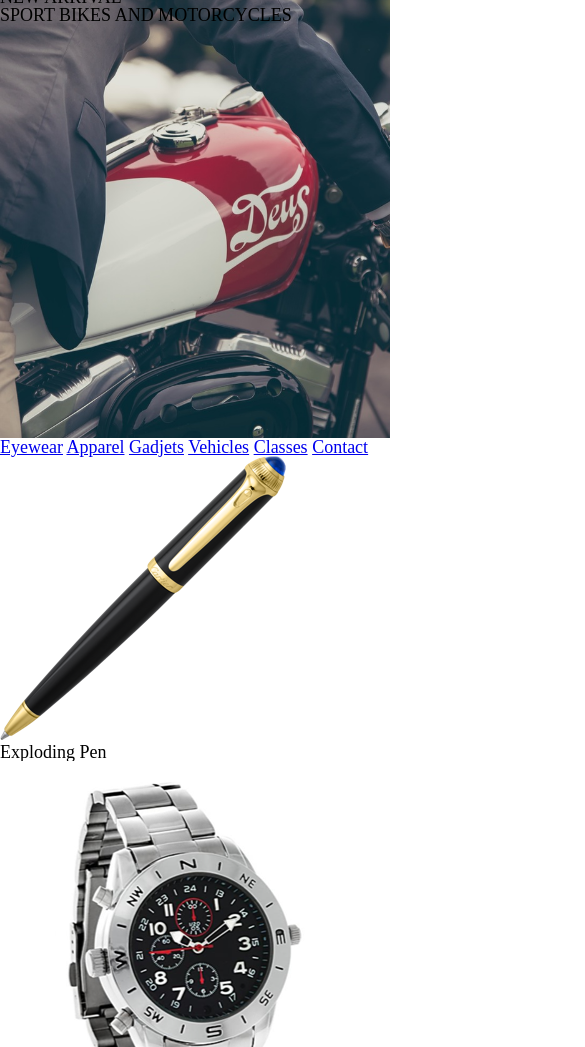
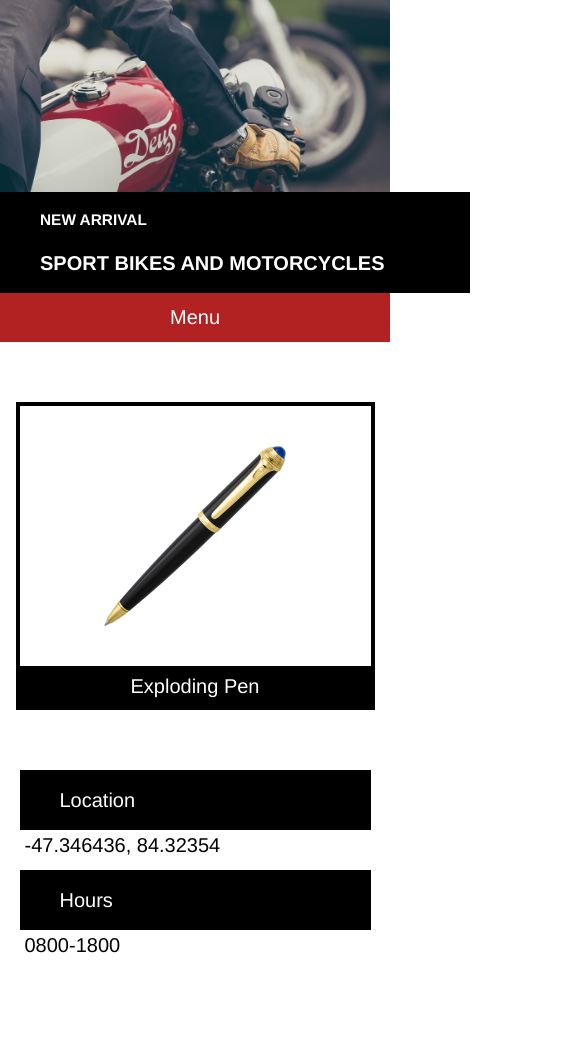
Before and after one commit to endasan/SecretAgentSupply, a plain HTML site: page index.html in a window 390 px wide. Shown: the part 54-1101 px from the top of the page, 585 px wide, since content can reach past the window. Drawn offline with Linux system fonts and the light colour scheme.

Commit message:
final commit

```diff
--- a/index.html
+++ b/index.html
@@ -14,50 +14,62 @@
       </div>
     </header>
     <div class="main_banner">
-      <div class="new_arrival container">
-        <p>NEW ARRIVAL</p>
-        <p>SPORT BIKES AND MOTORCYCLES</p>
+      <div class="container">
+        <div class="headline">
+          <h4>NEW ARRIVAL</h4>
+          <h1>SPORT BIKES AND MOTORCYCLES</h4>
+        </div>
       </div>
     </div>
     <div class="navigation">
-      <nav class="container">
+      <div class="container">
+        <nav class="big_screen">
           <a href="#">Eyewear</a>
           <a href="#">Apparel</a>
-        <a href="#">Gadjets</a>
+          <a href="#">Gadgets</a>
           <a href="#">Vehicles</a>
           <a href="#">Classes</a>
           <a href="#">Contact</a>
         </nav>
+        <nav class="small_screen">
+          <a href="#">Menu</a>
+        </nav>
+      </div>
     </div>
     <div class="product_grid container">
         <div class="product">
+          <div class="product_image">
             <img src="./resources/images/pen.png" alt="pen_image"/>
-          <p class="title">Exploding Pen</p>
           </div>
-        <div class="product">
+          <h4 class="title">Exploding Pen</h4>
+        </div>
+        <div class="product watch">
+          <div class="product_image">
             <img src="./resources/images/watch.png" alt="watch_image"/>
-          <p class="title">Cellular Watch</p>
           </div>
-        <div class="product">
-          <img src="./resources/images/glasses.png" alt="glasses_image"/>
-          <p class="title">Thermal Glasses</p>
+          <h4 class="title">Cellular Watch</h4>
+        </div>
+        <div class="product glasses">
+          <div class="product_image">
+            <img class="wide_img" src="./resources/images/glasses.png" alt="glasses_image"/>
+          </div>
+          <h4 class="title">Thermal Glasses</h4>
         </div>
     </div>
     <div class="information container">
       <div class="info_item">
-        <p class="title">Location</p>
+        <h4 class="title">Location</h4>
         <p>-47.346436, 84.32354</p>
       </div>
       <div class="info_item">
-        <p class="title">Hours</p>
+        <h4 class="title">Hours</h4>
         <p>0800-1800</p>
       </div>
     </div>
     <footer>
       <div class="container">
-
+        <p>Copyright Secret Agent Supply Inc</p>
       </div>
-      <p class="copyright">Copyright Secret Agent Supply Inc</p>
     </footer>
   </body>
 </html>
--- a/resources/css/style.css
+++ b/resources/css/style.css
@@ -1,16 +1,21 @@
 html{
-  font-size: 18px;
-  font-family: Helvetica sans-serif;
-}
-
-.container {
-  width: 960px;
-  margin: auto;
+  font-size: 20px;
+  font-family: Helvetica, sans-serif;
+  color: white;
 }
 
 header {
   background-color: black;
   width: 100%;
+}
+
+a{
+  color: white;
+  text-decoration: none;
+}
+.container {
+  max-width: 960px;
+  margin: 0 auto;
 }
 
 .header{
@@ -26,7 +31,6 @@ header {
 
 .header .title {
   font-size: 1rem;
-  color: white;
   padding: 0.66rem 1rem;
 }
 
@@ -35,5 +39,184 @@ header {
   height: 25rem;
   background-image: url("../images/moto.jpeg");
   background-repeat: no-repeat;
+  background-position: center;
   background-size: cover;
 }
+
+.headline{
+  max-width: 20rem;
+  background-color: black;
+  position: relative;
+  top: 9rem;
+  padding: 2rem 3rem;
+  font-weight: bold;
+}
+
+.headline h4 {
+  font-size: 1rem;
+  padding-bottom: 1.25rem;
+}
+
+.headline h1 {
+  font-size: 2rem;
+}
+
+.navigation {
+  width: 100%;
+  background-color: firebrick;
+  z-index: 5;
+}
+
+.big_screen {
+  padding: 0.75rem 0;
+  display: flex;
+  justify-content: space-between;
+}
+
+.small_screen {
+  display: none;
+}
+
+.product_grid {
+  display: flex;
+  justify-content: space-between;
+  padding: 3rem 0;
+}
+
+.product {
+  width: 30%;
+  border: 4px solid black;
+  overflow: hidden;
+  display: flex;
+  flex-direction: column;
+  align-items: center;
+  justify-content: space-between;
+}
+
+.product_image {
+  height: 9rem;
+  display: flex;
+  justify-content: center;
+  align-items: center;
+  margin: 2rem;
+  overflow: hidden;
+}
+
+.product_image img {
+  height: 100%;
+  width: auto;
+}
+
+.product_image .wide_img {
+  width: 100%;
+  height: auto;
+}
+
+.product .title {
+  background-color: black;
+  width: 100%;
+  text-align: center;
+  padding: 0.5rem 0;
+}
+
+.information {
+  display: flex;
+  justify-content: space-between;
+}
+
+.info_item {
+  width: 35%;
+}
+
+.info_item .title{
+  background-color: black;
+  padding: 1rem 0 1rem 2rem;
+}
+
+.info_item p {
+  color: black;
+  padding: 0.25rem;
+}
+
+footer {
+  margin-top: 4rem;
+  width: 100%;
+  height: 5rem;
+  background-color: black;
+}
+
+footer .container {
+  height: 100%;
+  display: flex;
+  align-items: center;
+}
+
+@media only screen and (max-width: 1024px){
+  .headline h1{
+    font-size: 1.5rem;
+  }
+
+  .big_screen{
+    display: none;
+  }
+
+  .small_screen{
+    display: flex;
+    justify-content: center;
+    padding: 0.75rem 0;
+  }
+
+  .product {
+    width: 47%;
+  }
+
+  .glasses {
+    display: none;
+  }
+}
+
+@media only screen and (max-width: 470px){
+  .main_banner {
+    height: 15rem;
+  }
+
+  .headline {
+    width: 100%;
+    top: 10rem;
+    padding: 1rem 2rem;
+  }
+
+  .headline h4 {
+    font-size: 0.77rem;
+  }
+
+  .headline h1 {
+    font-size: 1rem;
+  }
+
+  .watch{
+    display: none;
+  }
+
+  .product_grid{
+    justify-content: center;
+  }
+
+  .product {
+    width: 90%;
+  }
+
+  .information{
+    flex-direction: column;
+    align-items: center;
+  }
+
+  .info_item {
+    width: 90%;
+    padding-bottom: 0.5rem;
+  }
+
+  footer .container {
+    justify-content: center;
+  }
+}
```
Lines whose indentation alone changed are shown as unchanged.
